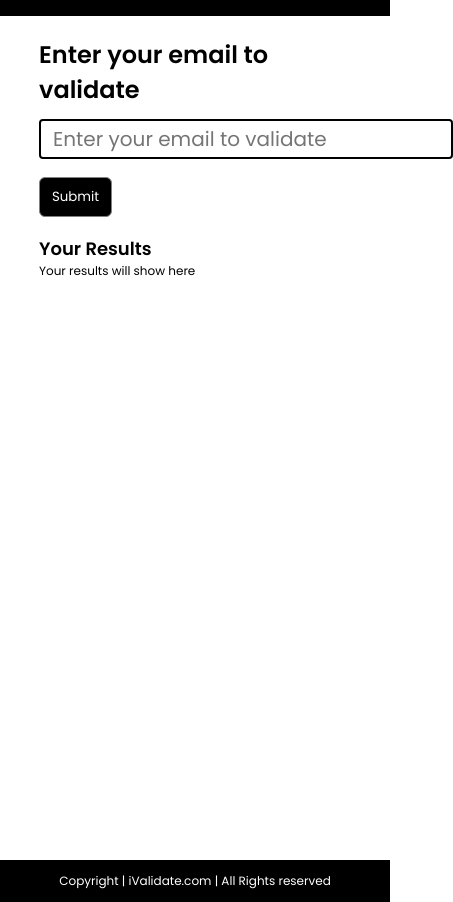
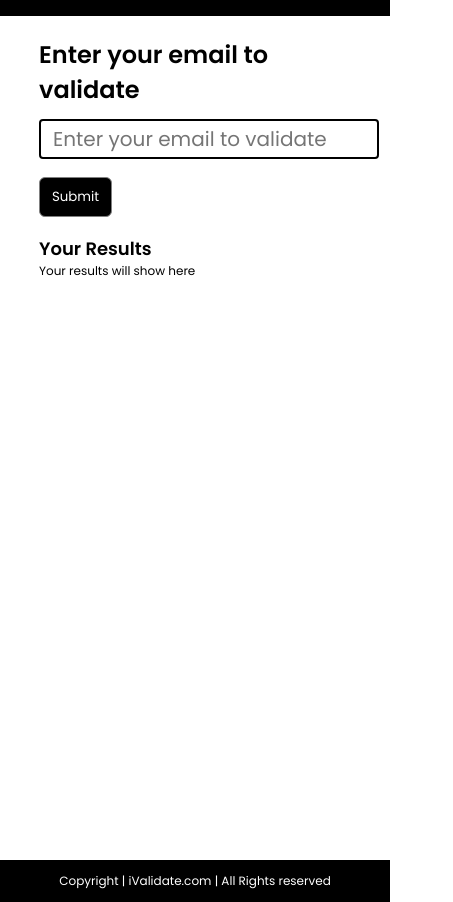
Before and after one commit to CodeWithHarry/email-validator, a plain HTML site: page index.html in a window 390 px wide. Shown: the part 89-991 px from the top of the page, 453 px wide, since content can reach past the window. Drawn offline with Linux system fonts and the light colour scheme.

Commit message:
Fixed Input size in Mobile View

```diff
--- a/css/style.css
+++ b/css/style.css
@@ -91,6 +91,10 @@ footer{
         font-size: 12px;
     }
 
+    input[type='text'] {
+        width: 100%;
+    }
+
     nav{
         flex-direction: column;
     }
```
